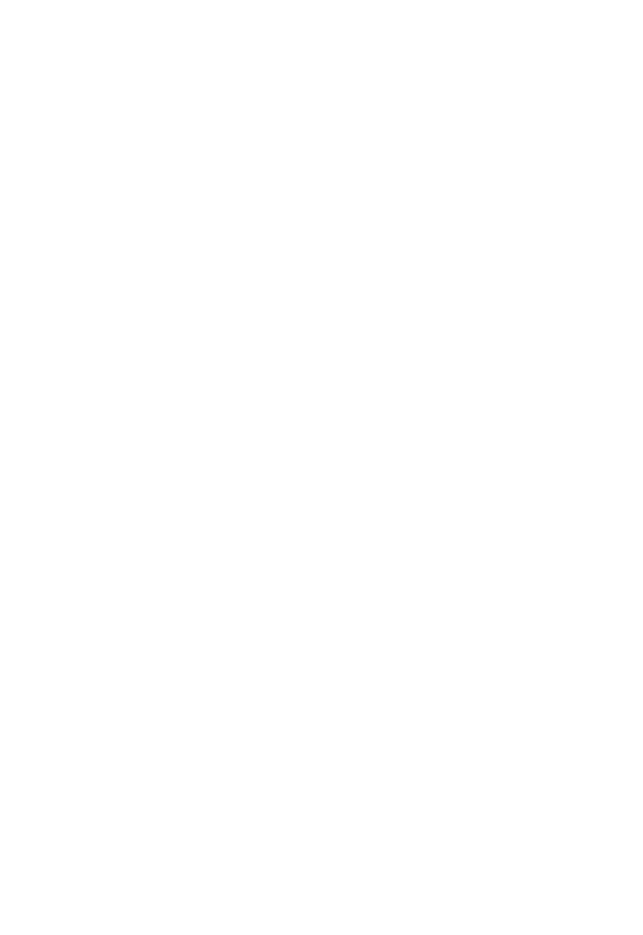
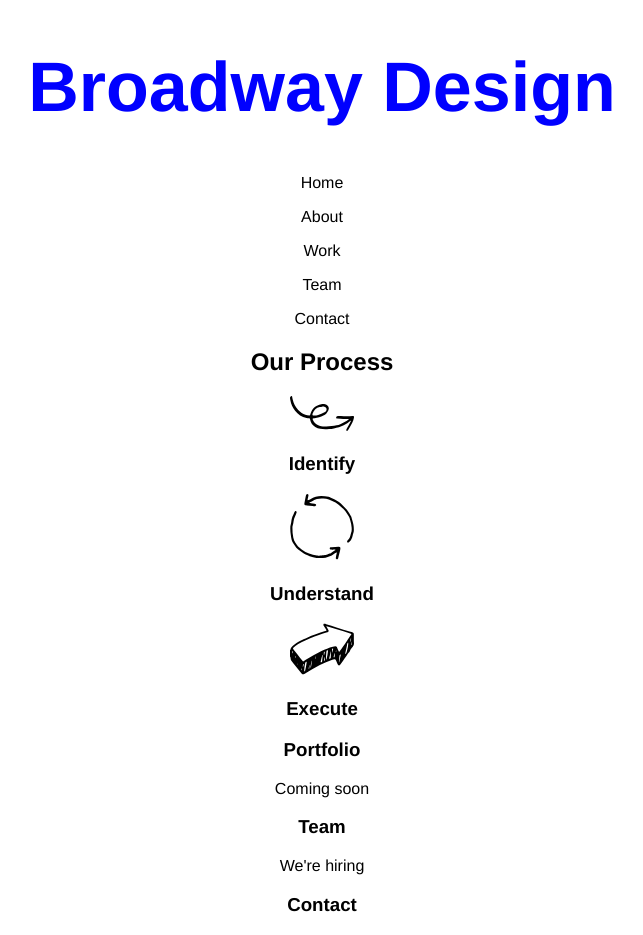
Before and after one commit to ankamatthies/broadway, a plain HTML site: page index.html in a window 1280 px wide. Shown: the whole page, without its empty margins (318-961 px from the left). Before the commit the page ends 800 px from the top, so only its background shows below. Drawn offline with Linux system fonts and the light colour scheme.

Commit message:
adding more content

```diff
--- a/index.html
+++ b/index.html
@@ -0,0 +1,34 @@
+<!DOCTYPE html>
+<html>
+  <head>
+    <meta charset="utf-8">
+    <title>Broadway</title>
+    <link rel="stylesheet" href="./resources/css/style.css" type="text/css">
+  </head>
+  <body>
+    <div class="header">
+      <h1>Broadway Design</h1>
+      <p>Home</p>
+      <p>About</p>
+      <p>Work</p>
+      <p>Team</p>
+      <p>Contact</p>
+    </div>
+    <div class="process">
+      <h2>Our Process</h2>
+      <img src="./resources/images/identify.svg" alt="indentify logo">
+      <h3>Identify</h3>
+      <img src="./resources/images/understand.svg" alt="understand logo">
+      <h3>Understand</h3>
+      <img src="./resources/images/execute.svg" alt="execute logo">
+      <h3>Execute</h3>
+      <h3>Portfolio</h3>
+      <p>Coming soon</p>
+      <h3>Team</h3>
+      <p>We're hiring</p>
+      <h3>Contact</h3>
+    </div>
+
+
+  </body>
+</html>
--- a/resources/css/style.css
+++ b/resources/css/style.css
@@ -4,6 +4,12 @@ html {
 }
 
 h1 {
-  font-size: 18px;
+  font-size: 70px;
+  font-weight: bold;
   color: blue;
 }
+
+.class {
+  background-image: url(https://s3.amazonaws.com/codecademy-content/programs/freelance-one/broadway/images/the-flatiron-building.png);
+
+}
```
Also changed, not shown: resources/images/execute.svg (added), resources/images/identify.svg (added), resources/images/the-flatiron-building.png (added), resources/images/understand.svg (added).
